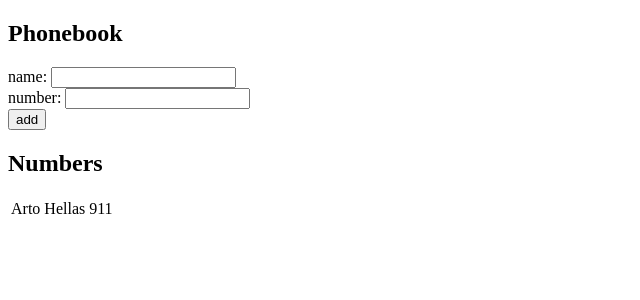
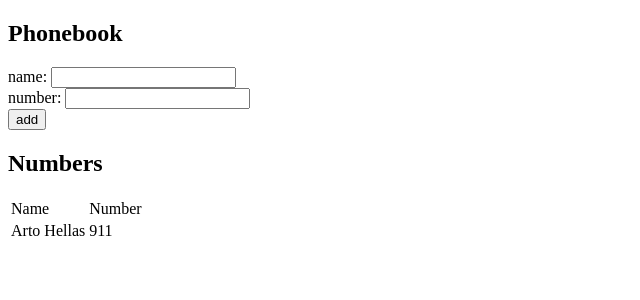
Before and after one commit to mcdylanb/fullStackOpen2020, a React (Create React App) app in the folder part2/phonebook/: page / in a window 1280 px wide. Shown: the top 300 px of the page, without its empty margins (0-640 px from the left). Built offline with nearby package versions, Linux system fonts and the light colour scheme.

Commit message:
edits table

```diff
--- a/part2/phonebook/src/components/App.js
+++ b/part2/phonebook/src/components/App.js
@@ -80,6 +80,13 @@ const App = () => {
       </form>
       <h2>Numbers</h2>
       <table>
+        <thead>
+          <tr>
+            <td> Name</td>
+            <td>Number</td>
+          </tr>
+        </thead>
+        <tbody>
           {personsToShow.map(persons => (
             <Person
               key={persons.id}
@@ -87,6 +94,7 @@ const App = () => {
               number={persons.number}
             />
           ))}
+        </tbody>
       </table>
     </div>
   );
```
Lines whose indentation alone changed are shown as unchanged.
